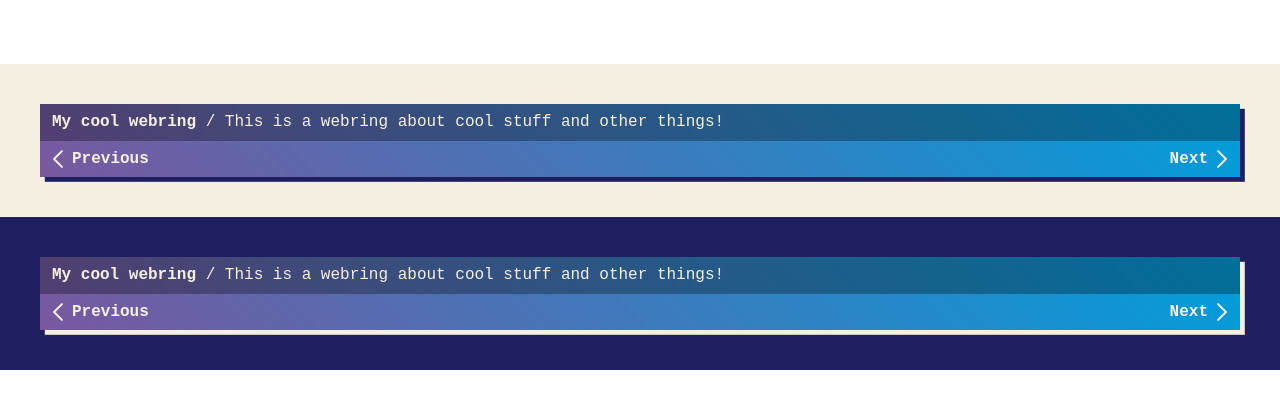
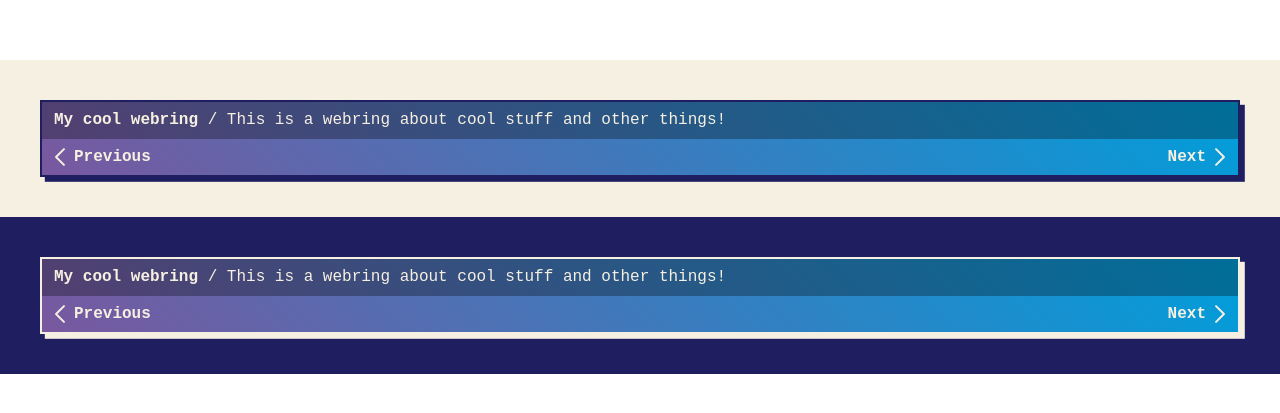
Before and after one commit to fostive/wickedcoolkit.com, a plain HTML site: page webring.html in a window 1280 px wide. Shown: the part 183-596 px from the top of the page. Drawn offline with Linux system fonts and the light colour scheme.

Commit message:
add border

```diff
--- a/webring.css
+++ b/webring.css
@@ -34,14 +34,17 @@ body {
   font-family: 'Courier New', Courier, serif;
   font-weight: bold;
   color: #f6f0e2;
+  border: 2px solid;
 }
 
 .webring.light-mode {
   box-shadow: .3em .3em 0 #1e1e60;
+  border-color: #1e1e60;
 }
 
 .webring.dark-mode {
   box-shadow: .3em .3em 0 #f6f0e2;
+  border-color: #f6f0e2;
 }
 
 .webring a {
```
